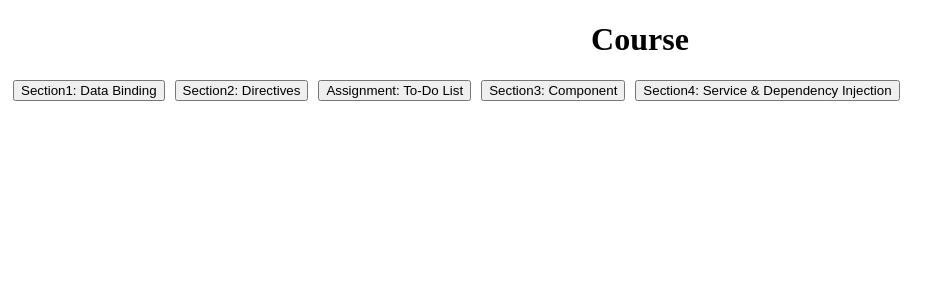
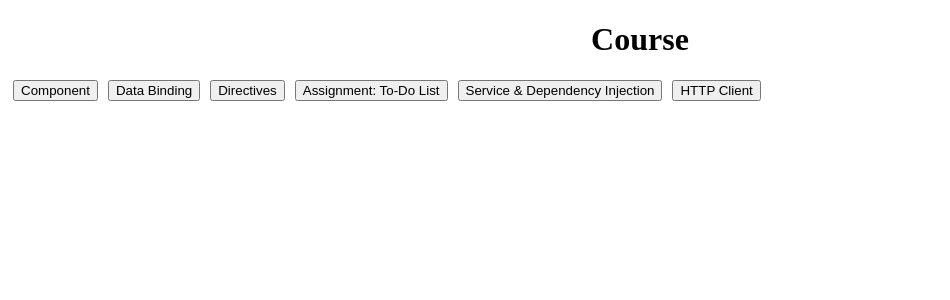
Before and after one commit to grady982/angular-training, an Angular app: page /course in a window 1280 px wide. Shown: the top 300 px of the page, without its empty margins (0-950 px from the left). Built offline with nearby package versions, Linux system fonts and the light colour scheme.

Commit message:
feat: service insight

```diff
--- a/src/app/core/course.service.ts
+++ b/src/app/core/course.service.ts
@@ -1,9 +1,8 @@
 import { Injectable } from '@angular/core';
 
-// {
-//   providedIn: 'root'
-// }
-@Injectable()
+@Injectable({
+  providedIn: 'root'
+})
 export class CourseService {
 
   constructor() { }
@@ -11,7 +10,7 @@ export class CourseService {
   getMockData(): Promise<string> {
     return new Promise((resolve, reject) => {
       setTimeout(() => {
-        resolve("Course Service TEST~");
+        resolve("Course Service Work ~");
       }, 800);
     });
   }
--- a/src/app/course/builtin-directive/builtin-directive.component.ts
+++ b/src/app/course/builtin-directive/builtin-directive.component.ts
@@ -62,6 +62,6 @@ export class BuiltinDirectiveComponent implements OnInit {
   }
 
   setUpperCaseName(event: string) {
-    this.item2 = event.toLocaleUpperCase();
+    this.item2 = event.toUpperCase();
   }
 }
--- a/src/app/course/course.module.ts
+++ b/src/app/course/course.module.ts
@@ -10,7 +10,6 @@ import { Assignment1Component } from './assignment1/assignment1.component';
 import { ComponentInsightComponent } from './component-insight/component-insight.component';
 import { ServiceInsightComponent } from './service-insight/service-insight.component';
 import { ChildComponent } from './component-insight/child/child.component';
-
 
 @NgModule({
   declarations: [
--- a/src/app/course/course/course.component.html
+++ b/src/app/course/course/course.component.html
@@ -1,11 +1,12 @@
 <h1 style="text-align: center;">Course</h1>
 
 <div class="btn-group">
-    <button (click)="onBtnClick('data-binding')">Section1: Data Binding</button>
-    <button (click)="onBtnClick('builtin-directive')">Section2: Directives</button>
+    <button (click)="onBtnClick('component-insight')">Component</button>
+    <button (click)="onBtnClick('data-binding')">Data Binding</button>
+    <button (click)="onBtnClick('builtin-directive')">Directives</button>
     <button (click)="onBtnClick('assignment1')">Assignment: To-Do List</button>
-    <button (click)="onBtnClick('component-insight')">Section3: Component</button>
-    <button (click)="onBtnClick('service-insight')">Section4: Service & Dependency Injection</button>
+    <button (click)="onBtnClick('service-insight')"> Service & Dependency Injection</button>
+    <button>HTTP Client</button>
 </div>
 
 <div class="course-container">
--- a/src/app/course/data-binding/data-binding.component.ts
+++ b/src/app/course/data-binding/data-binding.component.ts
@@ -1,4 +1,5 @@
 import { Component } from '@angular/core';
+import { CourseService } from 'src/app/core/course.service';
 
 @Component({
   selector: 'app-data-binding',
@@ -22,7 +23,9 @@ export class DataBindingComponent {
   // two way binding
   isChecked2: boolean = true;
 
-  constructor() {}
+  constructor(
+    private courseService: CourseService
+  ) {}
 
   getTitle() {
     return 'data binding';
--- a/src/app/course/service-insight/service-insight.component.html
+++ b/src/app/course/service-insight/service-insight.component.html
@@ -1 +1,2 @@
 <p>service-insight works!</p>
+<p>Service Response: {{ mockData }}</p>
--- a/src/app/course/service-insight/service-insight.component.ts
+++ b/src/app/course/service-insight/service-insight.component.ts
@@ -5,7 +5,9 @@ import { CourseService } from 'src/app/core/course.service';
   selector: 'app-service-insight',
   templateUrl: './service-insight.component.html',
   styleUrls: ['./service-insight.component.scss'],
-  providers: [CourseService]
+  providers: [
+    CourseService
+  ]
 })
 export class ServiceInsightComponent implements OnInit {
 
@@ -18,7 +20,6 @@ export class ServiceInsightComponent implements OnInit {
   async ngOnInit(): Promise<void> {
     this.mockData = await this.courseService.getMockData();
 
-    console.log('mockData', this.mockData);
   }
 
 
```
